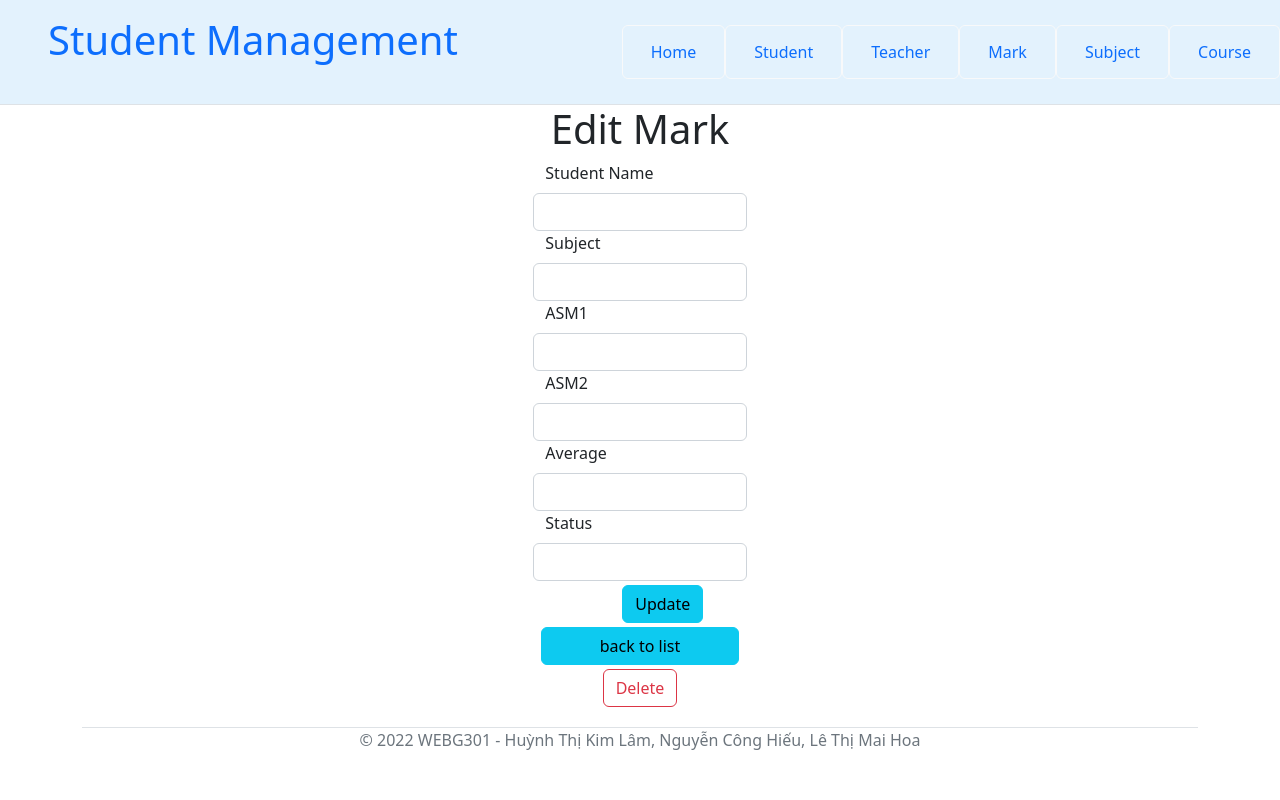
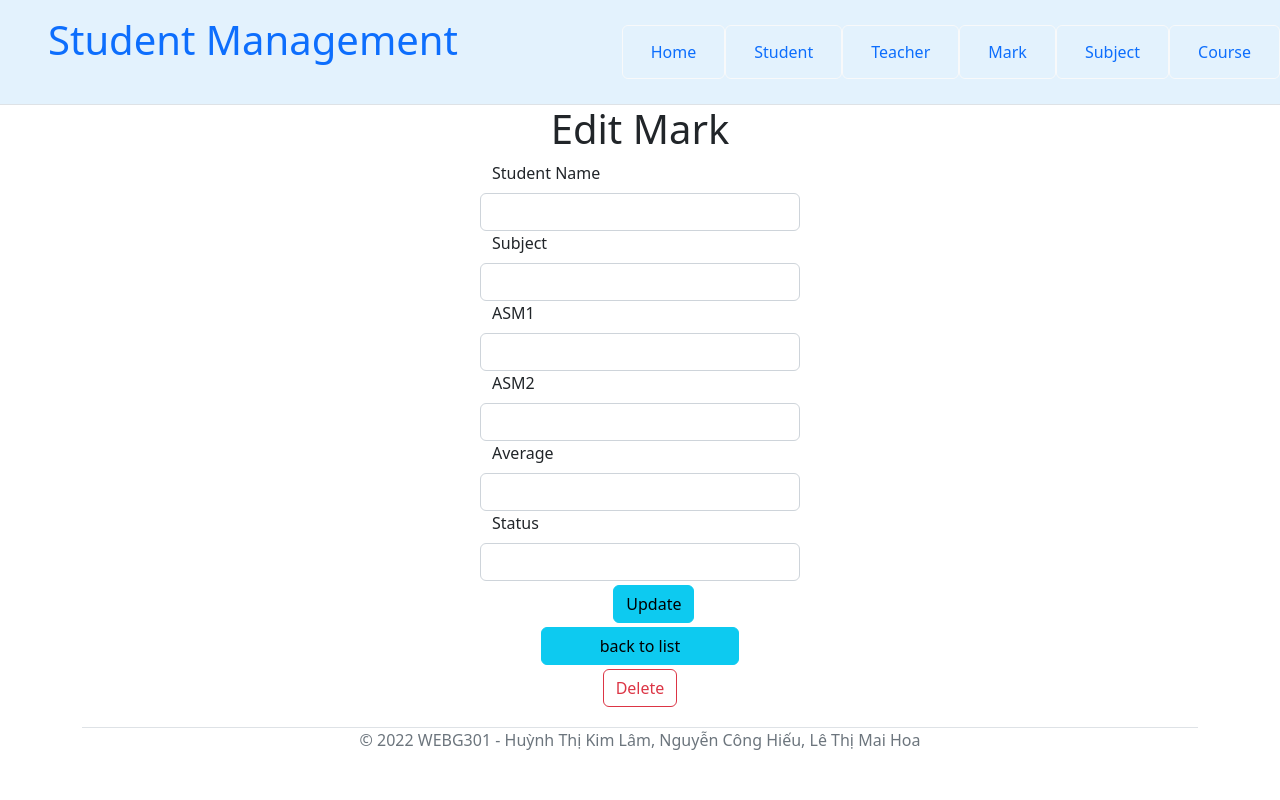
Before and after one commit to LamHuynh2207/QLSV_symfony, a Symfony app: template templates/mark/edit.html.twig in a window 1280 px wide. Run offline with Twig, Linux system fonts and the light colour scheme; the template is opened without the code that fills it, so the values that code supplies are empty; form fields are guessed from the names that the template uses; some libraries are stand-ins or nearby versions.

Commit message:
change edit

```diff
--- a/templates/course/edit.html.twig
+++ b/templates/course/edit.html.twig
@@ -6,7 +6,7 @@
     <div class="text-center">
     <h1>Edit Course</h1>
     </div>
-    <div class="gap-2 col-2 mx-auto d-md-block">
+    <div class="gap-2 col-3 mx-auto d-md-block">
     {{ include('course/_form.html.twig', {'button_label': 'Update'}) }}
     </div>
      <div class="gap-2 col-1 mx-auto d-md-block px-2">
--- a/templates/mark/edit.html.twig
+++ b/templates/mark/edit.html.twig
@@ -6,7 +6,7 @@
     <div class="text-center">
     <h1>Edit Mark</h1>
     </div>
-    <div class="gap-2 col-2 mx-auto d-md-block">
+    <div class="gap-2 col-3 mx-auto d-md-block">
     {{ include('mark/_form.html.twig', {'button_label': 'Update'}) }}
     </div>
     <div class="gap-2 col-2 mx-auto d-md-block px-2">
--- a/templates/student/edit.html.twig
+++ b/templates/student/edit.html.twig
@@ -6,7 +6,7 @@
     <div class="text-center">
     <h1>Edit Student</h1>
     </div>
-    <div class="gap-2 col-2 mx-auto d-md-block">
+    <div class="gap-2 col- mx-auto d-md-block">
     {{ include('student/_form.html.twig', {'button_label': 'Update'}) }}
     </div>
     <div class="gap-2 col-1 mx-auto d-md-block px-2">
--- a/templates/subject/edit.html.twig
+++ b/templates/subject/edit.html.twig
@@ -6,7 +6,7 @@
     <div class="text-center">
     <h1>Edit Subject</h1>
     </div>
-    <div class="gap-2 col-2 mx-auto d-md-block">
+    <div class="gap-2 col-3 mx-auto d-md-block">
     {{ include('subject/_form.html.twig', {'button_label': 'Update'}) }}
      </div>
      <div class="gap-2 col-1 mx-auto d-md-block px-2">
--- a/templates/teacher/edit.html.twig
+++ b/templates/teacher/edit.html.twig
@@ -6,7 +6,7 @@
      <div class="text-center">
      <h1>Edit Teacher</h1>
      </div>
-     <div class="gap-2 col-2 mx-auto d-md-block">
+     <div class="gap-2 col-3 mx-auto d-md-block">
     {{ include('teacher/_form.html.twig', {'button_label': 'Update'}) }}
      </div>
      <div class="gap-2 col-1 mx-auto d-md-block px-2">
```
